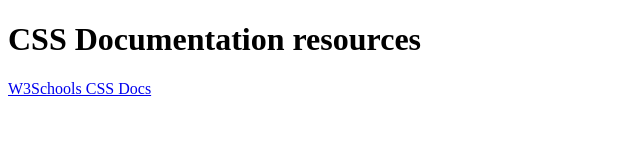
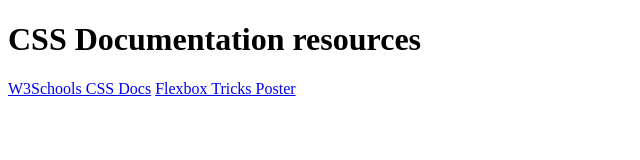
Before and after one commit to autoroamer/UsefulStuff, a plain HTML site: page CSSDocs.html in a window 1280 px wide. Shown: the whole page, without its empty margins (0-640 px from the left). Drawn offline with Linux system fonts and the light colour scheme.

Commit message:
Update CSSDocs.html

```diff
--- a/CSSDocs.html
+++ b/CSSDocs.html
@@ -7,7 +7,7 @@
 <body>
 <h1>CSS Documentation resources</h1>
     <a href="https://www.w3schools.com/css/default.asp">W3Schools CSS Docs</a>
-
+    <a href="https://css-tricks.com/snippets/css/a-guide-to-flexbox/">Flexbox Tricks Poster</a>
 
 
 
```
